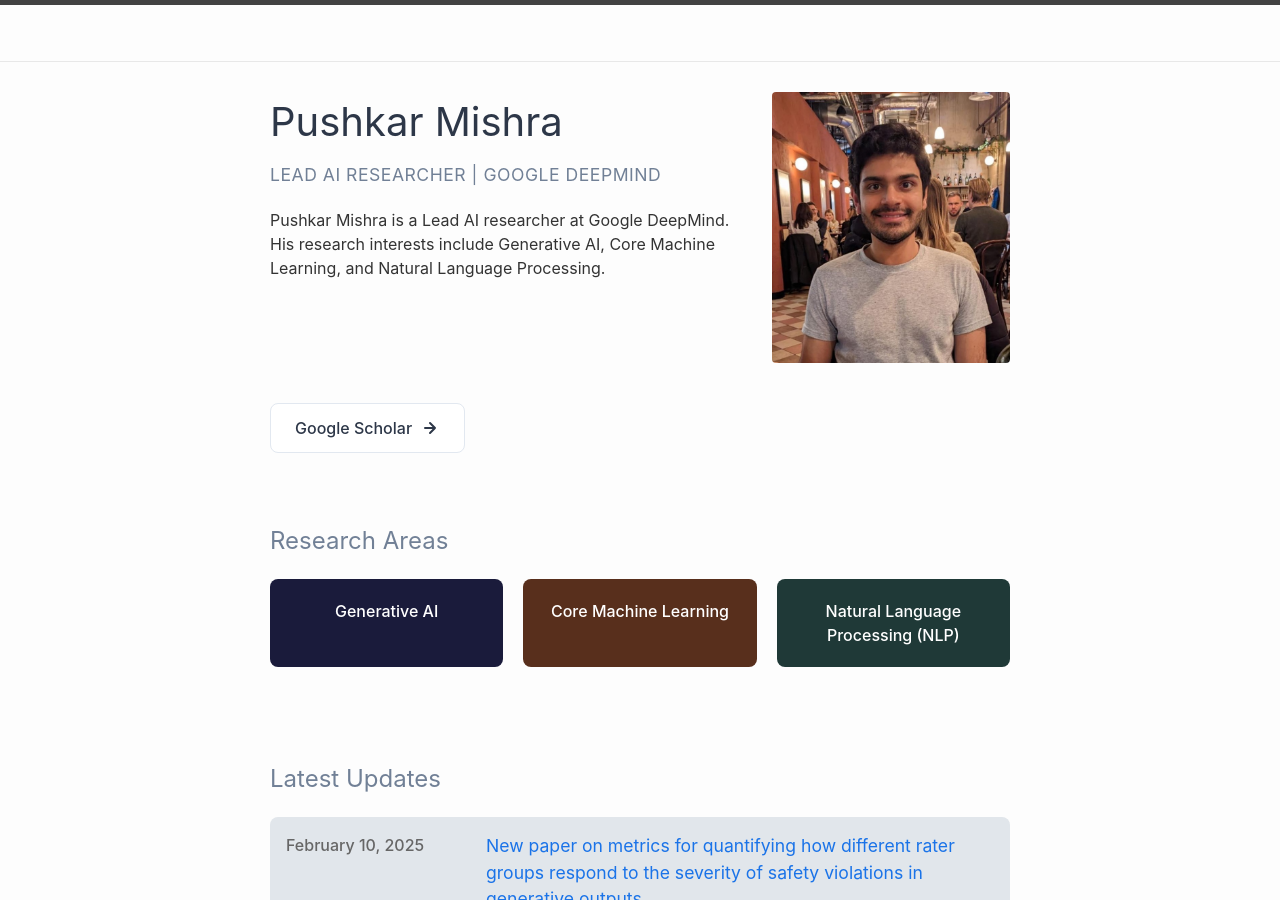
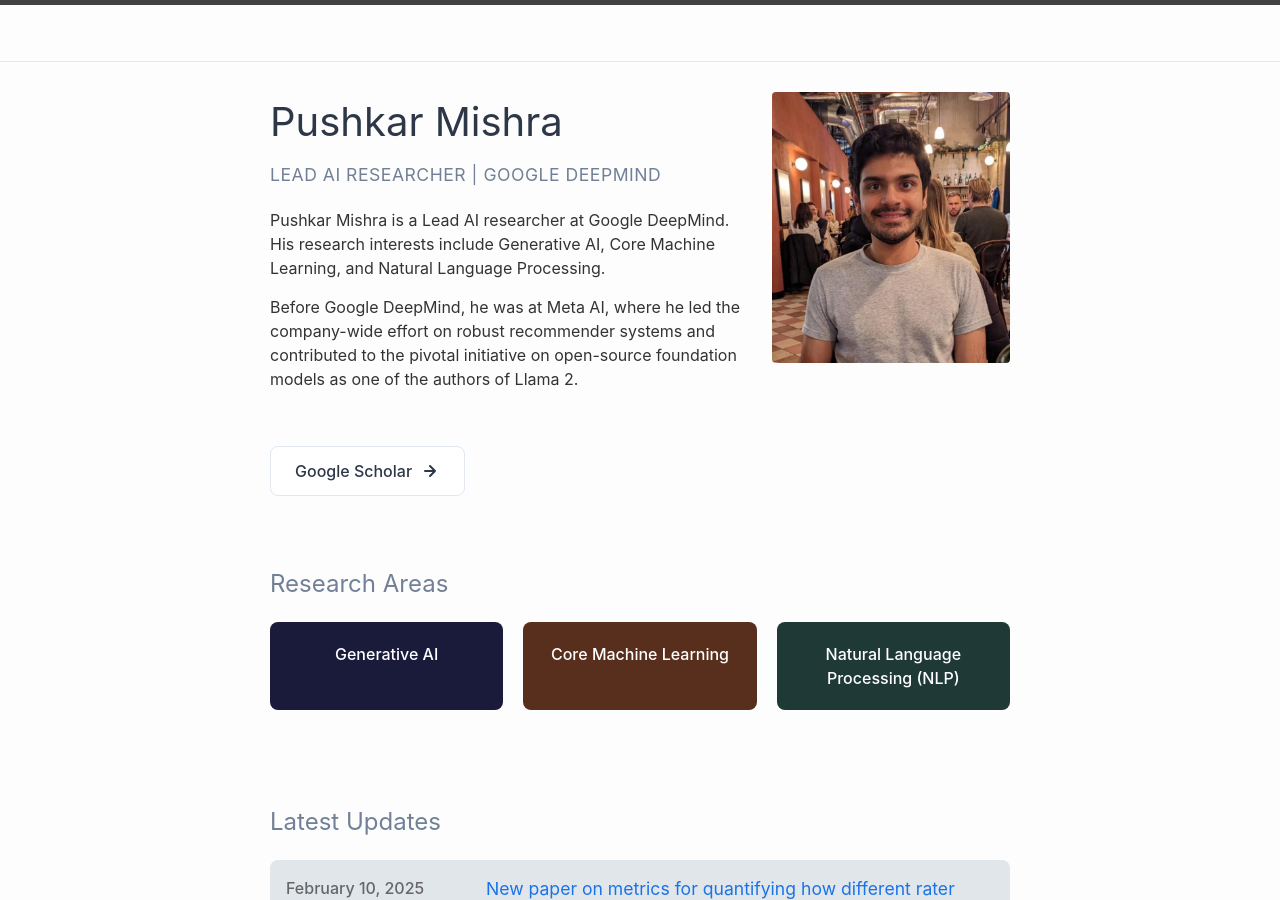
Before and after one commit to pushkarmishra/pushkarmishra.github.io, a Jekyll site: the page built from index.markdown, in a window 1280 px wide and 900 px high. Built offline with Jekyll 4.4.1, drawn with Linux system fonts in a browser that asks for light colours.

Commit message:
Update index.markdown

```diff
--- a/index.markdown
+++ b/index.markdown
@@ -160,6 +160,7 @@ layout: home
             <h1>Pushkar Mishra</h1>
             <div class="subtitle">Lead AI Researcher | Google DeepMind</div>
             <p>Pushkar Mishra is a Lead AI researcher at Google DeepMind. His research interests include Generative AI, Core Machine Learning, and Natural Language Processing.</p>
+            <p>Before Google DeepMind, he was at Meta AI, where he led the company-wide effort on robust recommender systems and contributed to the pivotal initiative on open-source foundation models as one of the authors of Llama 2.</p>
         </div>
         <img src="assets/Pushkar_Mishra.jpg" alt="Pushkar Mishra" class="profile-image">
     </div>
```
